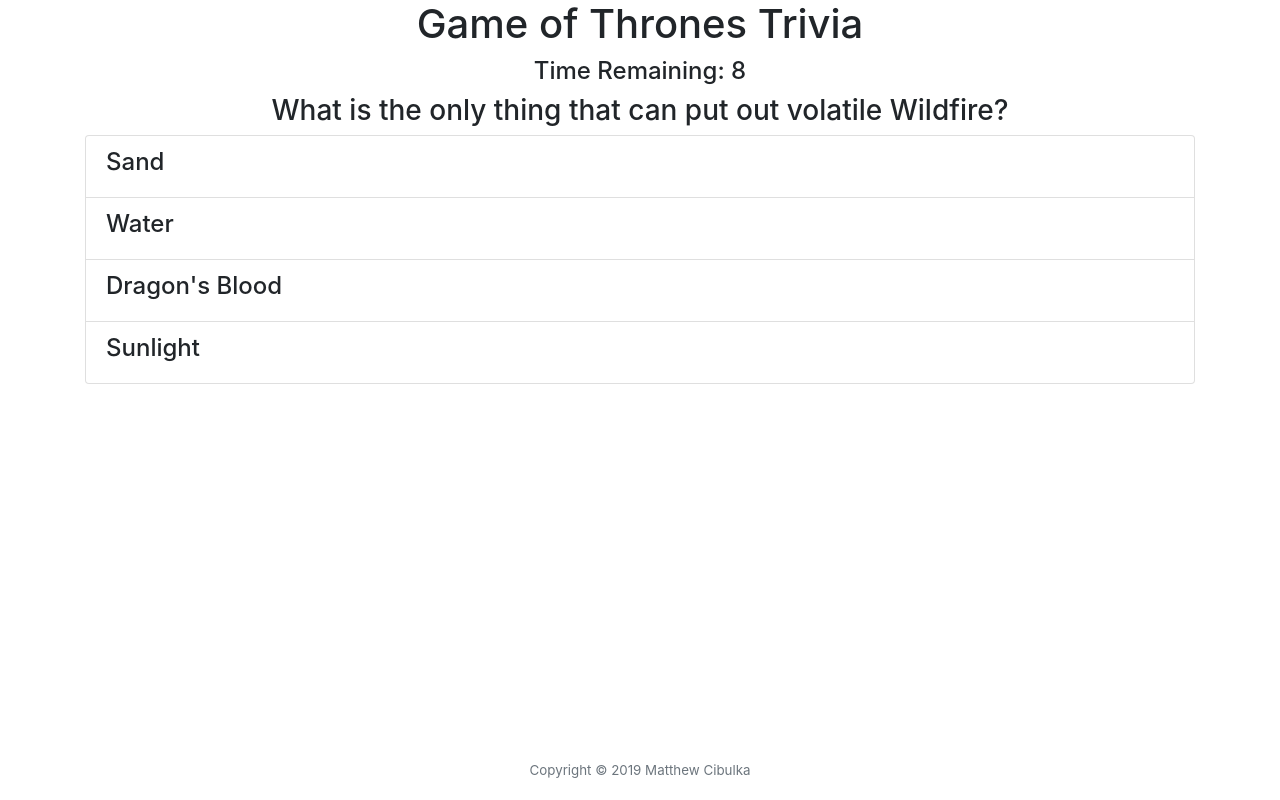
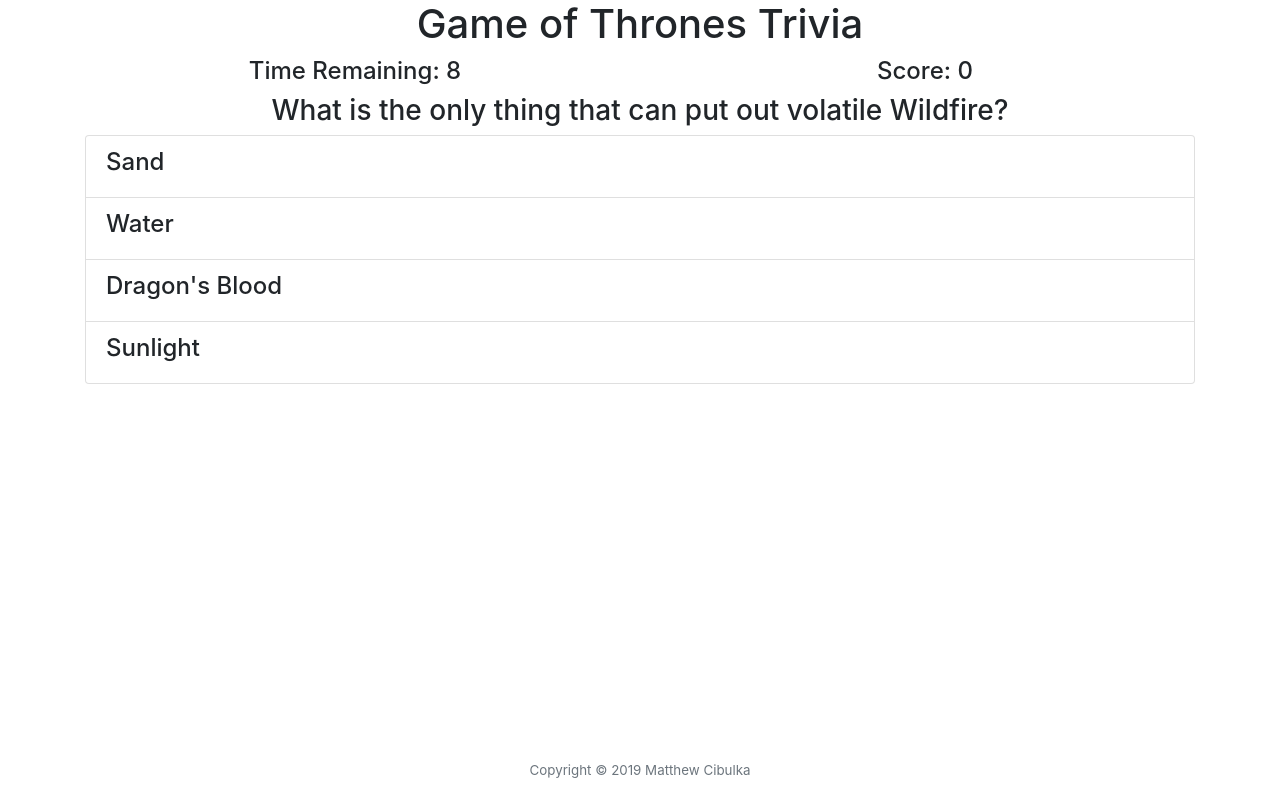
Before and after one commit to mcibulka/Trivia-Game, a plain HTML site: page index.html in a window 1280 px wide. Both pictures are taken after a click on the button "Start". Drawn offline with nearby package versions, Linux system fonts and the light colour scheme.

Commit message:
Added player score.  Fixed error in Q2.

```diff
--- a/assets/css/style.css
+++ b/assets/css/style.css
@@ -27,5 +27,5 @@
 
 /* Classes */
 .choice:hover {
-    background-color: rgba(255, 102, 0, 0.75);
+    background-color: lightgray;
 }
--- a/assets/javascript/app.js
+++ b/assets/javascript/app.js
@@ -7,6 +7,7 @@
 // Gobal Variables
 var intervalId;
 var running = false;
+var score = 0;
 
 
 var game = {
@@ -34,7 +35,7 @@
 
     answers: [
         "Sand",
-        "Battle Pus",
+        "Ser Pounce",
         "Ice",
         "Bronn",
         "Knowledge of Poisons",
@@ -108,7 +109,11 @@
         var $answer = $(this).attr("data-answer");
 
         if( $answer === game.answers[game.currQuestion] ) {
-            console.log( "win!" );
+            // timer.stop();
+            game.displayAnswer();
+            score++;
+
+            $( "#player-score").text( "Score: " + score );
         }
     }
 };
@@ -121,7 +126,7 @@
 
     count: function() {
         timer.remaining--;
-        $( "#time-remaining " ).text( "Time Remaining: " + timer.remaining );
+        $( "#time-remaining" ).text( "Time Remaining: " + timer.remaining );
 
         if( timer.remaining === 0 ) {
             timer.timesUp();
@@ -132,9 +137,12 @@
     start: function() {
         $( "#start" ).hide();
         $( "#time" ).empty();
+        $( "#score" ).empty();
 
         var $timeRem = $( "<h4>" ).attr( "id", "time-remaining" ).text( "Time Remaining: 10" );
+        var $playerScore = $( "<h4>" ).attr( "id", "player-score" ).text( "Score: " + score );
         $( "#time" ).append( $timeRem );
+        $( "#score" ).append( $playerScore );
 
         if (!running) {
             intervalId = setInterval( timer.count, 1000 );
--- a/index.html
+++ b/index.html
@@ -24,8 +24,9 @@
         </div>
       </div>
       <div class="row">
-        <div id="time" class="d-flex align-items-center flex-column col">
-          <!-- <h4 id="time-remaining">Time Remaining: 10</h4> -->
+        <div id="time" class="d-flex align-items-center flex-column col-6">
+        </div>
+        <div id="score" class="d-flex align-items-center flex-column col-6">
         </div>
       </div>
       <div class="row">
```
